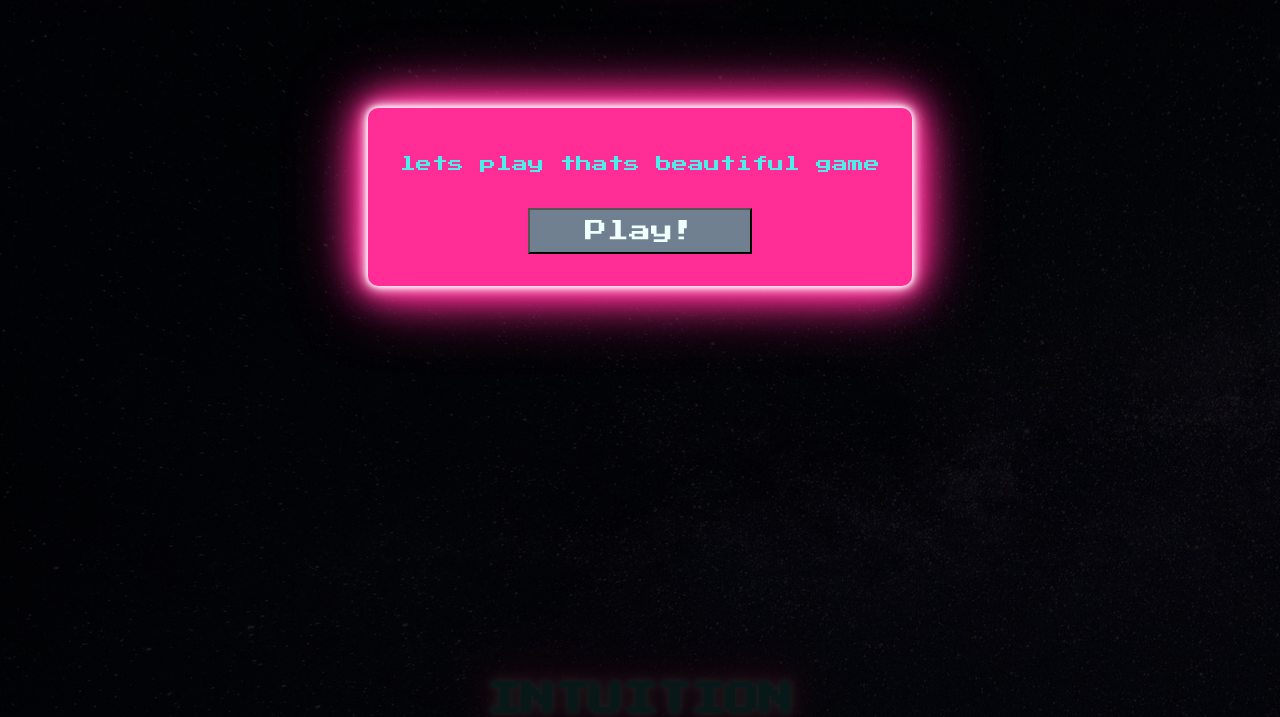
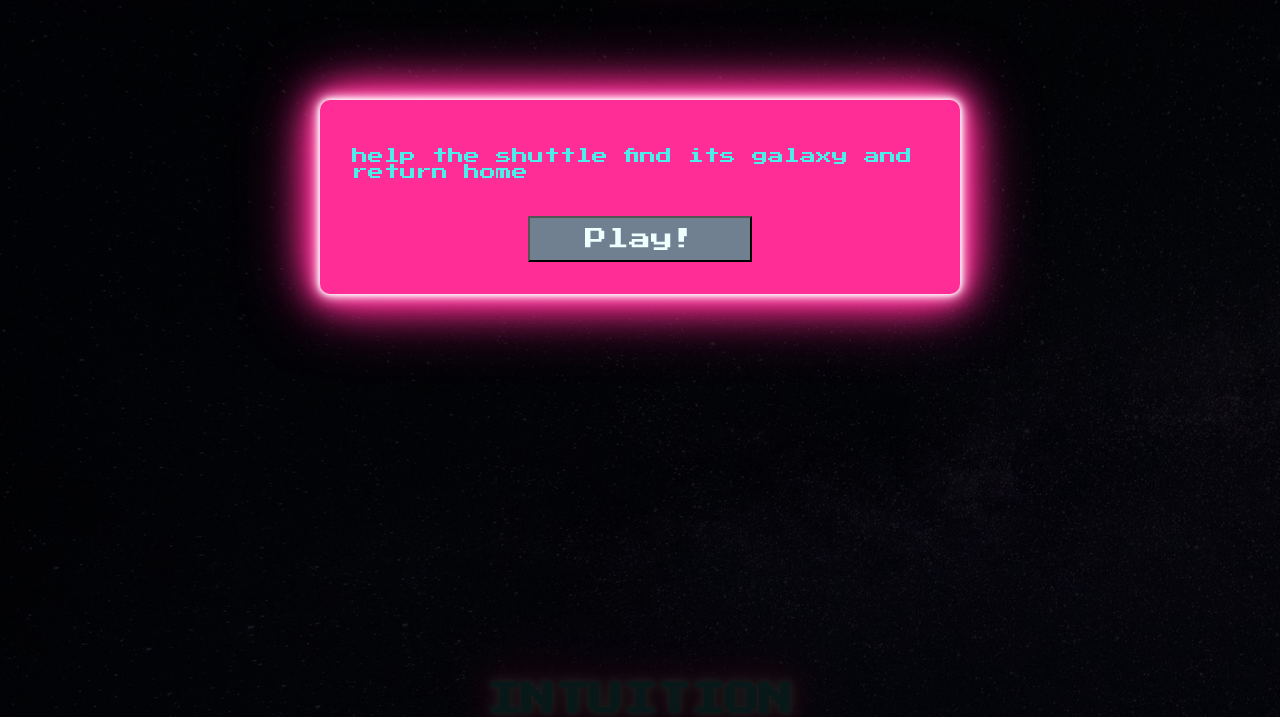
Before and after one commit to parrabellum1990/shuttle.github.io, a plain HTML site: page index.html in a window 1280 px wide. Shown: the part 83-800 px from the top of the page. Drawn offline with Linux system fonts and the light colour scheme.

Commit message:
add new text to modal window

```diff
--- a/index.html
+++ b/index.html
@@ -42,7 +42,7 @@
   <!-- modal window -->
   <div id="info-modal" class="info-modal">
     <p class="info-modal__text">
-      lets play thats beautiful game
+      help the shuttle find its galaxy and return home
     </p>
     <button id="btn-play" class="info-modal__play">Play!</button>
   </div>
```
